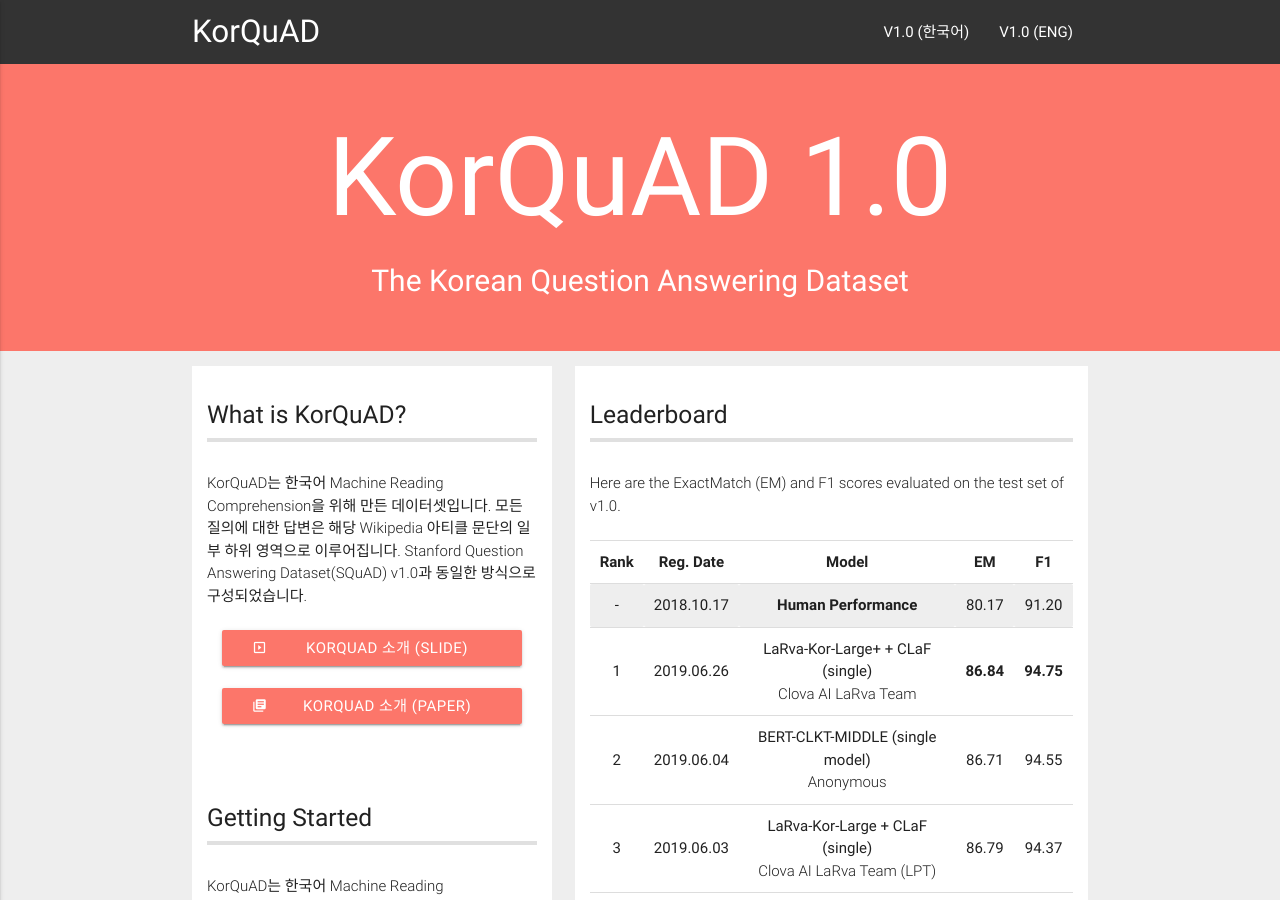
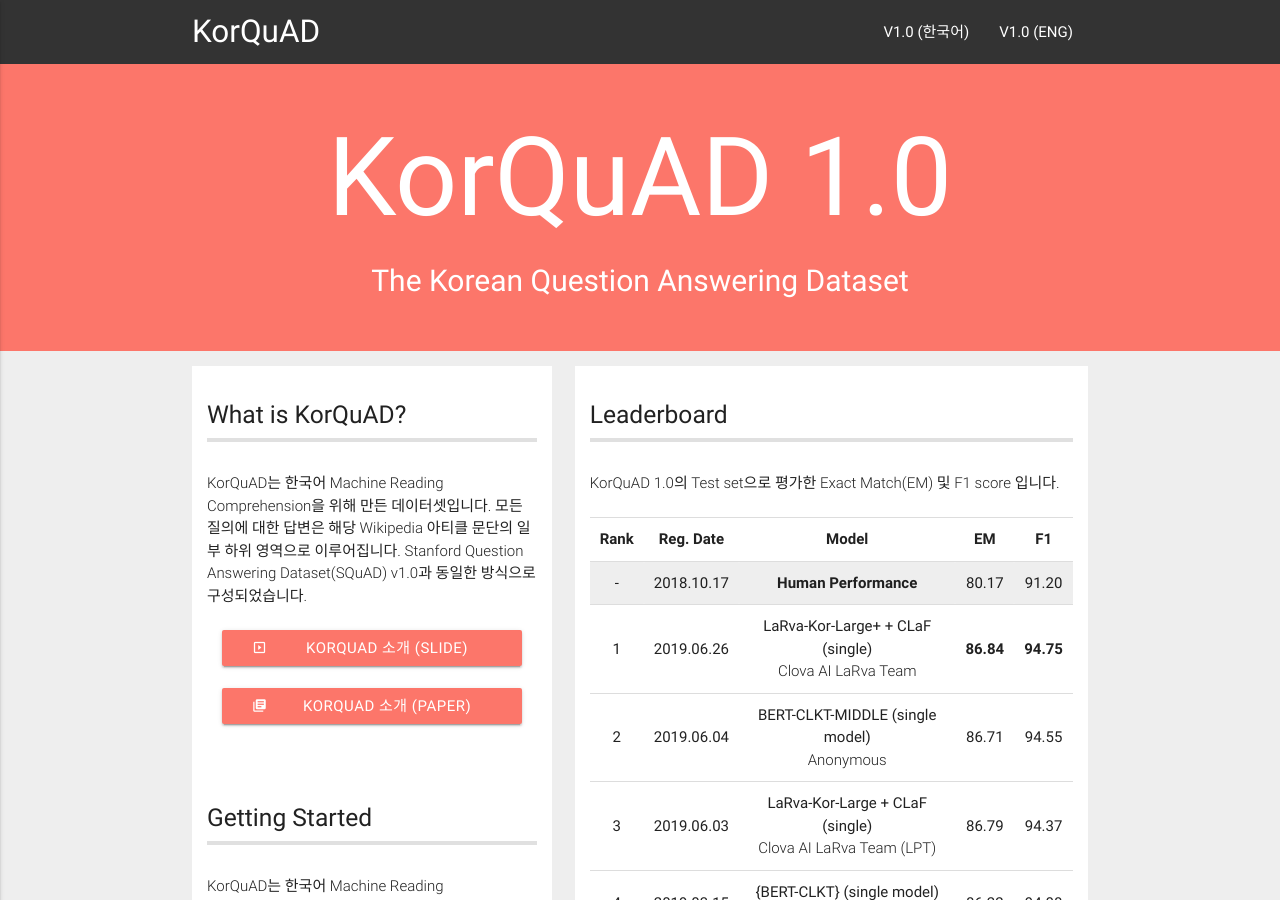
Before and after one commit to korquad/korquad.github.io, a Jekyll site: the page built from index.md, in a window 1280 px wide and 900 px high. Built offline with Jekyll 4.4.1, drawn with Linux system fonts in a browser that asks for light colours.

Commit message:
Update home.html

```diff
--- a/_layouts/home.html
+++ b/_layouts/home.html
@@ -105,7 +105,7 @@
             <h5 class="left-down">Leaderboard</h5>
             <hr style="border:solid 2px #e0e0e0"></hr>
             <br>
-            <p class="light">Here are the ExactMatch (EM) and F1 scores evaluated on the test set of v1.0. </p>
+            <p class="light">KorQuAD 1.0의 Test set으로 평가한 Exact Match(EM) 및 F1 score 입니다. </p>
             <br>
                 <style>
                   table {
```
